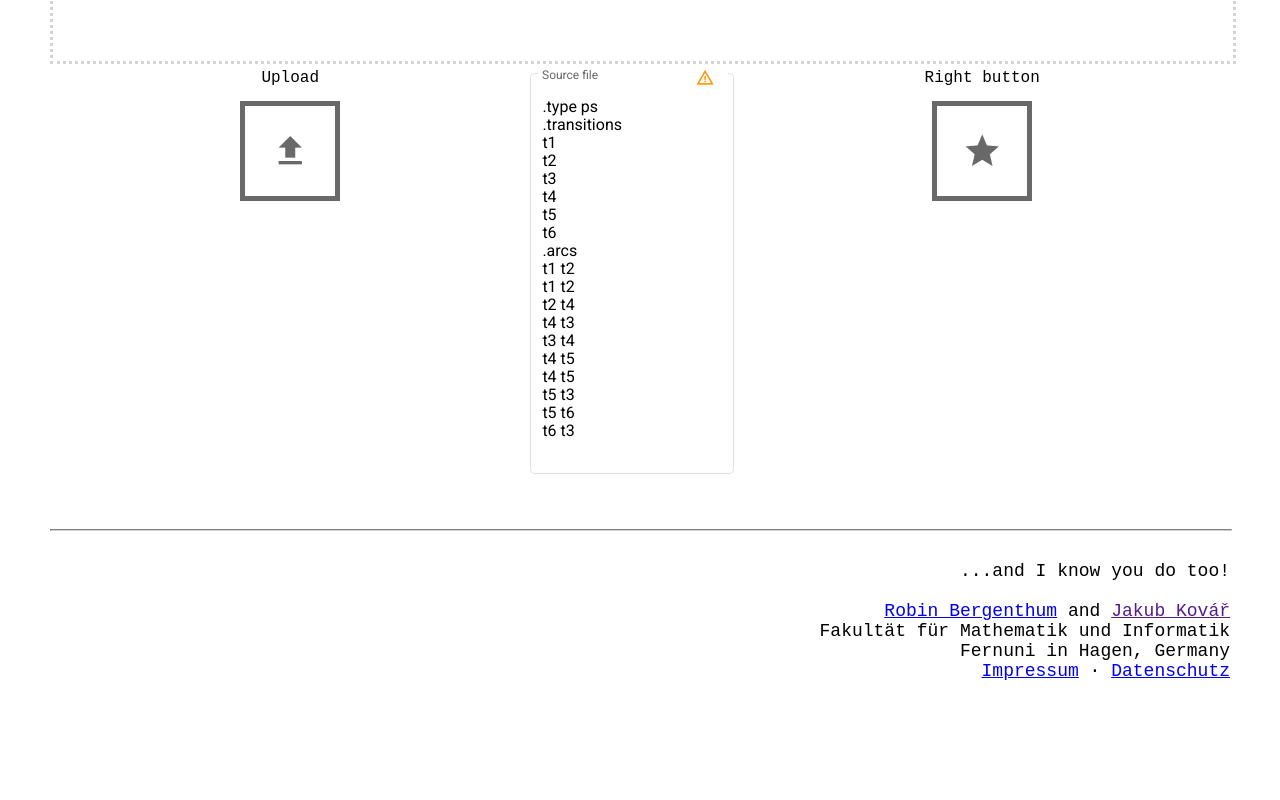
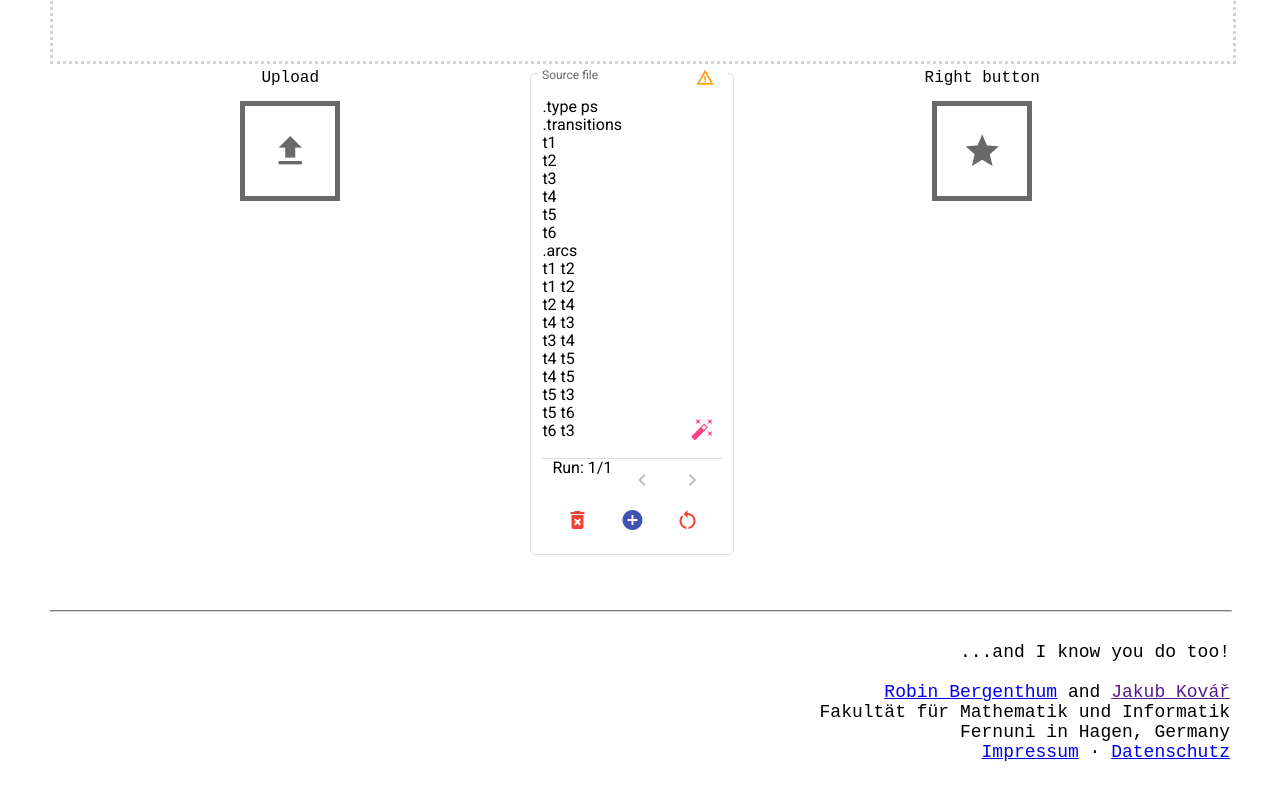
Before and after one commit to NLueg/FaPra-partielle-sprachen, an Angular app: page / in a window 1280 px wide. Shown: the part 514-1314 px from the top of the page. Before the commit the page ends 1245 px from the top, so only its background shows below. Built offline with nearby package versions, Linux system fonts and the light colour scheme.

Commit message:
adds management for multiple urns

```diff
--- a/src/app/app.component.html
+++ b/src/app/app.component.html
@@ -52,6 +52,75 @@
                 cdkAutosizeMaxRows="20"
                 [formControl]="textareaFc"
             ></textarea>
+            <mat-divider></mat-divider>
+            <div fxLayout="row" fxLayoutAlign="space-evenly start">
+                <span class="run_info">{{ displayRunCount() }}</span>
+                <button
+                    mat-icon-button
+                    aria-label="Previous run"
+                    matTooltip="Previous run"
+                    [disabled]="!hasPreviousRun()"
+                    (click)="previousRun()"
+                >
+                    <mat-icon>navigate_before</mat-icon>
+                </button>
+                <button
+                    mat-icon-button
+                    aria-label="Next run"
+                    matTooltip="Next run"
+                    [disabled]="!hasNextRun()"
+                    (click)="nextRun()"
+                >
+                    <mat-icon>navigate_next</mat-icon>
+                </button>
+            </div>
+            <div fxLayout="row" fxLayoutAlign="space-evenly start">
+                <button
+                    mat-icon-button
+                    aria-label="Delete current run"
+                    matTooltip="Delete current run"
+                    color="warn"
+                    [disabled]="
+                        isCurrentRunEmpty() &&
+                        !hasPreviousRun() &&
+                        !hasNextRun()
+                    "
+                    (click)="removeRun()"
+                >
+                    <mat-icon>delete_forever</mat-icon>
+                </button>
+                <button
+                    mat-icon-button
+                    aria-label="Add empty run"
+                    matTooltip="Add empty run"
+                    color="primary"
+                    [disabled]="isCurrentRunEmpty()"
+                    (click)="addRun()"
+                >
+                    <mat-icon>add_circle</mat-icon>
+                </button>
+                <button
+                    mat-icon-button
+                    aria-label="Reset runs"
+                    matTooltip="Reset runs"
+                    color="warn"
+                    (click)="reset()"
+                >
+                    <mat-icon>restart_alt</mat-icon>
+                </button>
+            </div>
+            <button
+                *ngIf="isRunValid === Valid.Warn"
+                class="button_resolve"
+                color="accent"
+                matSuffix
+                mat-icon-button
+                aria-label="Resolve warnings"
+                matTooltip="Resolve warnings"
+                (click)="resolveWarnings()"
+            >
+                <mat-icon>auto_fix_high</mat-icon>
+            </button>
         </mat-form-field>
         <app-template-button
             buttonText="Right button"
--- a/src/app/app.component.scss
+++ b/src/app/app.component.scss
@@ -56,3 +56,9 @@ mat-icon.color_error {
 ::ng-deep .mat-tooltip {
     white-space: pre-line;
 }
+
+.button_resolve {
+    position: absolute;
+    right: 0px;
+    bottom: 8px;
+}
--- a/src/app/app.component.ts
+++ b/src/app/app.component.ts
@@ -19,7 +19,7 @@ export class AppComponent implements OnDestroy {
 
     private _sub: Subscription;
     private _fileSub: Subscription;
-    private _isRunValid: Valid | undefined;
+    private _isRunValid: Valid | null = null;
     private _runHint = '';
 
     constructor(
@@ -61,10 +61,13 @@ export class AppComponent implements OnDestroy {
         if (!result) return;
 
         this._displayService.registerRun(result);
-        this.textareaFc.setValue(newSource, { emitEvent: false });
+        this.updateTextarea(newSource);
     }
 
-    private updateValidation(run: Run | null, errors: Set<string>): void {
+    private updateValidation(
+        run: Run | null,
+        errors: Set<string> = new Set<string>()
+    ): void {
         this._runHint = [...errors, ...(run ? run.warnings : [])].join('\n');
 
         if (!run || errors.size > 0) {
@@ -72,12 +75,14 @@ export class AppComponent implements OnDestroy {
             this._isRunValid = Valid.Error;
         } else if (run.warnings.size > 0) {
             this._isRunValid = Valid.Warn;
+        } else if (!run.isEmpty()) {
+            this._isRunValid = Valid.Success;
         } else {
-            this._isRunValid = Valid.Success;
+            this._isRunValid = null;
         }
     }
 
-    get isRunValid(): number | undefined {
+    get isRunValid(): number | null {
         return this._isRunValid;
     }
 
@@ -94,6 +99,67 @@ export class AppComponent implements OnDestroy {
             this._uploadService.uploadFiles(event.dataTransfer.files);
         }
     }
+
+    public displayRunCount(): string {
+        return (
+            'Run: ' +
+            (this._displayService.getCurrentRunIndex() + 1) +
+            '/' +
+            this._displayService.runs.length
+        );
+    }
+
+    public hasPreviousRun(): boolean {
+        return this._displayService.hasPreviousRun();
+    }
+
+    public hasNextRun(): boolean {
+        return this._displayService.hasNextRun();
+    }
+
+    public isCurrentRunEmpty(): boolean {
+        return this._displayService.isCurrentRunEmpty();
+    }
+
+    public nextRun(): void {
+        const run = this._displayService.setNextRun();
+        this.updateTextarea(run.text);
+        this.updateValidation(run);
+    }
+
+    public previousRun(): void {
+        const run = this._displayService.setPreviousRun();
+        this.updateTextarea(run.text);
+        this.updateValidation(run);
+    }
+
+    public removeRun(): void {
+        const run = this._displayService.removeCurrentRun();
+        this.updateTextarea(run.text);
+        this.updateValidation(run);
+    }
+
+    public addRun(): void {
+        const run = this._displayService.addEmptyRun();
+        this.updateTextarea(run.text);
+        this.updateValidation(run);
+    }
+
+    public reset(): void {
+        this._displayService.clearRuns();
+        this.updateTextarea(this._displayService.currentRun.text);
+        this.updateValidation(this._displayService.currentRun);
+    }
+
+    public resolveWarnings(): void {
+        this._displayService.currentRun.resolveWarnings();
+        this.updateTextarea(this._displayService.currentRun.text);
+        this.updateValidation(this._displayService.currentRun);
+    }
+
+    private updateTextarea(content: string, emitEvent = false): void {
+        this.textareaFc.setValue(content, { emitEvent: emitEvent });
+    }
 }
 
 export enum Valid {
--- a/src/app/app.module.ts
+++ b/src/app/app.module.ts
@@ -2,6 +2,7 @@ import { NgModule } from '@angular/core';
 import { FlexLayoutModule } from '@angular/flex-layout';
 import { ReactiveFormsModule } from '@angular/forms';
 import { MatButtonModule } from '@angular/material/button';
+import { MatDividerModule } from '@angular/material/divider';
 import { MatFormFieldModule } from '@angular/material/form-field';
 import { MatIconModule } from '@angular/material/icon';
 import { MatInputModule } from '@angular/material/input';
@@ -31,6 +32,7 @@ import { TemplateButtonComponent } from './components/template-button/template-b
         MatButtonModule,
         MatIconModule,
         MatTooltipModule,
+        MatDividerModule,
         ReactiveFormsModule,
         ToastrModule.forRoot({
             preventDuplicates: true,
--- a/src/app/classes/diagram/run.ts
+++ b/src/app/classes/diagram/run.ts
@@ -4,6 +4,7 @@ export class Run {
     private readonly _arcs: Array<Arc>;
     private readonly _elements: Array<Element>;
     private readonly _warnings: Set<string>;
+    private _text = '';
 
     constructor() {
         this._arcs = [];
@@ -21,6 +22,14 @@ export class Run {
 
     get warnings(): Set<string> {
         return this._warnings;
+    }
+
+    get text(): string {
+        return this._text;
+    }
+
+    setText(text: string): void {
+        this._text = text;
     }
 
     addWarning(warning: string): void {
@@ -58,6 +67,26 @@ export class Run {
     isEmpty(): boolean {
         return this.arcs.length + this.elements.length === 0;
     }
+
+    /**
+     * resolve warnings (removes duplicates and invalid arcs)
+     */
+    resolveWarnings(): void {
+        const lines = ['.type ps'];
+        lines.push('.transitions');
+        this.elements.forEach((e) => {
+            lines.push(e.label);
+        });
+
+        lines.push('.arcs');
+        this.arcs.forEach((e) => {
+            if (e.sourceEl && e.targetEl) lines.push(e.source + ' ' + e.target);
+        });
+
+        this.setText(lines.join('\n'));
+        this.clearWarnings();
+    }
+
     /**
      * set reference from arcs to transitions and vice versa
      * @returns all references found?
--- a/src/app/services/display.service.ts
+++ b/src/app/services/display.service.ts
@@ -35,13 +35,14 @@ export class DisplayService implements OnDestroy {
         return this._runs;
     }
 
-    public addEmptyRun(): void {
+    public addEmptyRun(): Run {
         this.registerRun(new Run());
+        return this.currentRun;
     }
 
     public registerRun(run: Run): void {
         //add run or update current run if empty
-        if (this.currentRun.isEmpty()) {
+        if (this.currentRun.isEmpty() && this.runs.length > 0) {
             this.updateCurrentRun(run);
         } else {
             this.runs.push(run);
@@ -53,13 +54,17 @@ export class DisplayService implements OnDestroy {
         return this.runs.indexOf(run);
     }
 
+    public getCurrentRunIndex(): number {
+        return this.runs.indexOf(this.currentRun);
+    }
+
     public updateCurrentRun(run: Run): void {
-        const index = this.getRunIndex(this.currentRun);
+        const index = this.getCurrentRunIndex();
         this.runs[index] = run;
         this.display(run);
     }
 
-    public removeRun(run: Run): void {
+    public removeRun(run: Run): Run {
         const index = this.getRunIndex(run);
         if (index > -1) {
             this.runs.splice(index, 1);
@@ -70,14 +75,46 @@ export class DisplayService implements OnDestroy {
         } else {
             this.addEmptyRun(); //create new empty run
         }
+
+        return this.currentRun;
     }
 
-    public removeCurrentRun(): void {
-        this.removeRun(this.currentRun);
+    public removeCurrentRun(): Run {
+        return this.removeRun(this.currentRun);
     }
 
     public clearRuns(): void {
         this.runs.splice(0, this.runs.length);
         this.addEmptyRun();
     }
+
+    public hasPreviousRun(): boolean {
+        return this.getCurrentRunIndex() > 0;
+    }
+
+    public hasNextRun(): boolean {
+        return this.getCurrentRunIndex() < this.runs.length - 1;
+    }
+
+    public isCurrentRunEmpty(): boolean {
+        return this.currentRun.isEmpty();
+    }
+
+    public setNextRun(): Run {
+        const index = this.getCurrentRunIndex();
+        if (this.runs.length - 1 > index) {
+            this.display(this.runs[index + 1]);
+        }
+
+        return this.currentRun;
+    }
+
+    public setPreviousRun(): Run {
+        const index = this.getCurrentRunIndex();
+        if (index > 0) {
+            this.display(this.runs[index - 1]);
+        }
+
+        return this.currentRun;
+    }
 }
```
Also changed, not shown: src/app/services/parser.service.ts (+10 -2 lines).
